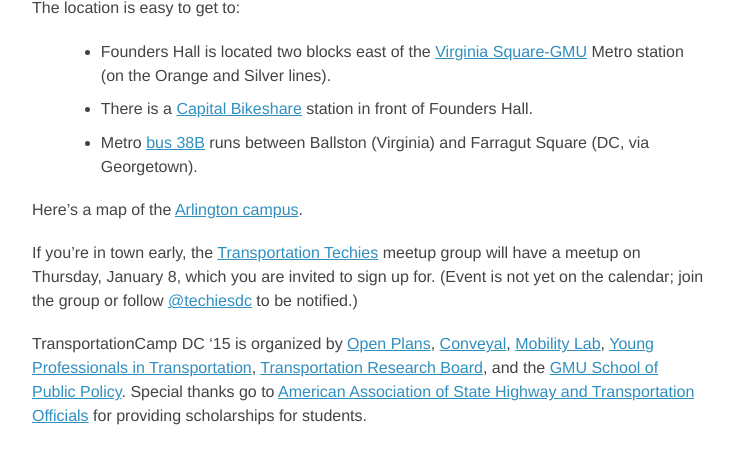
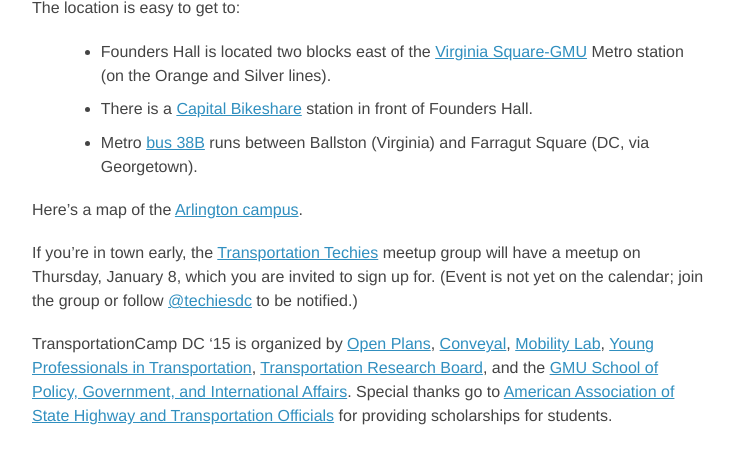
Before and after one commit to transpocamp/transportationcamp.org, a Jekyll site: the page built from events/dc-2015/index.markdown, in a window 1280 px wide and 900 px high, scrolled down 1518 px, cut to the strip 388-852 px from the top of the window. Shown: the whole strip, without its empty margins (272-1006 px from the left). Built offline with Jekyll 4.4.1, drawn with Linux system fonts in a browser that asks for light colours; nearby versions of some CDN libraries; Markdown is read by kramdown in place of the engine named in the settings.

Commit message:
Change name of GMU sponsoring school and fix link

```diff
--- a/events/dc-2015/index.markdown
+++ b/events/dc-2015/index.markdown
@@ -48,4 +48,4 @@
 
 If you're in town early, the [Transportation Techies](http://www.meetup.com/Transportation-Techies/) meetup group will have a meetup on Thursday, January 8, which you are invited to sign up for. (Event is not yet on the calendar; join the group or follow [@techiesdc](https://twitter.com/techiesdc) to be notified.)
 
-TransportationCamp DC '15 is organized by [Open Plans](http://openplans.org/), [Conveyal](http://www.conveyal.com/), [Mobility Lab](http://mobilitylab.org/), [Young Professionals in Transportation](http://yptransportation.org/), [Transportation Research Board](http://www.trb.org/), and the [GMU School of Public Policy](http://policy.gmu.edu/). Special thanks go to [American Association of State Highway and Transportation Officials](http://www.transportation.org/) for providing scholarships for students.
+TransportationCamp DC '15 is organized by [Open Plans](http://openplans.org/), [Conveyal](http://www.conveyal.com/), [Mobility Lab](http://mobilitylab.org/), [Young Professionals in Transportation](http://yptransportation.org/), [Transportation Research Board](http://www.trb.org/), and the [GMU School of Policy, Government, and International Affairs](http://spgia.gmu.edu/). Special thanks go to [American Association of State Highway and Transportation Officials](http://www.transportation.org/) for providing scholarships for students.
```
